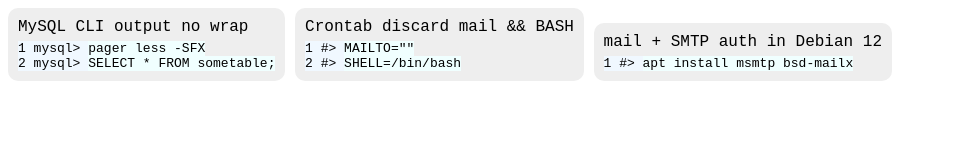
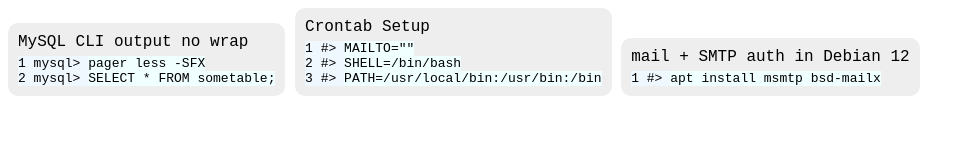
Before and after one commit to SimasGodovan/simas-godovan-lt, a plain HTML site: page index.html in a window 1280 px wide. Shown: the whole page, without its empty margins (0-975 px from the left). Drawn offline with Linux system fonts and the light colour scheme.

Commit message:
Add crontab PATH setup
Signed-off-by: Simas Godovan <simas.godovan@wophotonics.com>

```diff
--- a/index.html
+++ b/index.html
@@ -50,10 +50,11 @@
                 </pre>
             </span>
             <span class="code-bash">
-                <p>Crontab discard mail && BASH</p>
+                <p>Crontab Setup</p>
                 <pre>
                     <span>MAILTO=""</span>
                     <span>SHELL=/bin/bash</span>
+                    <span>PATH=/usr/local/bin:/usr/bin:/bin</span>
                 </pre>
             </span>
 	    <span class="code-bash">
```
